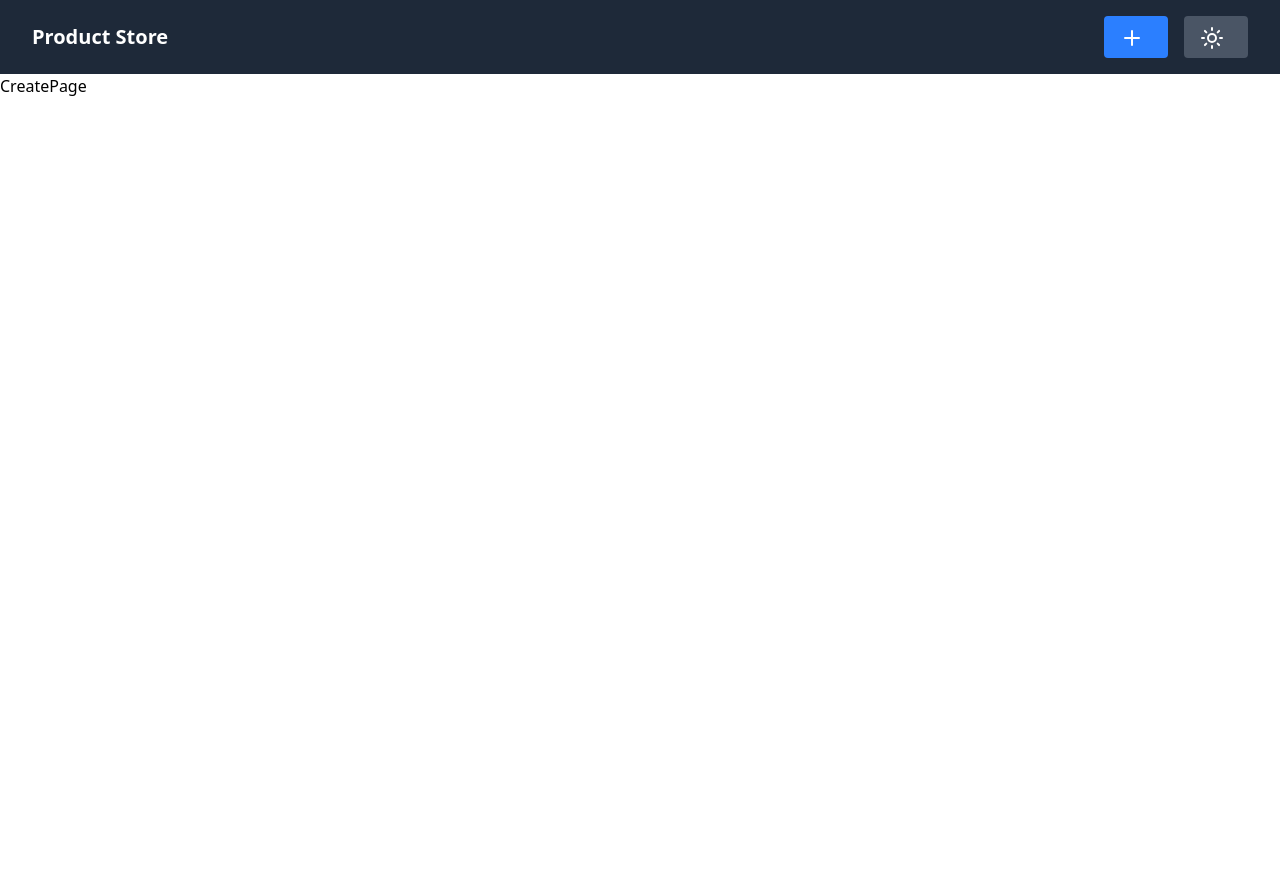
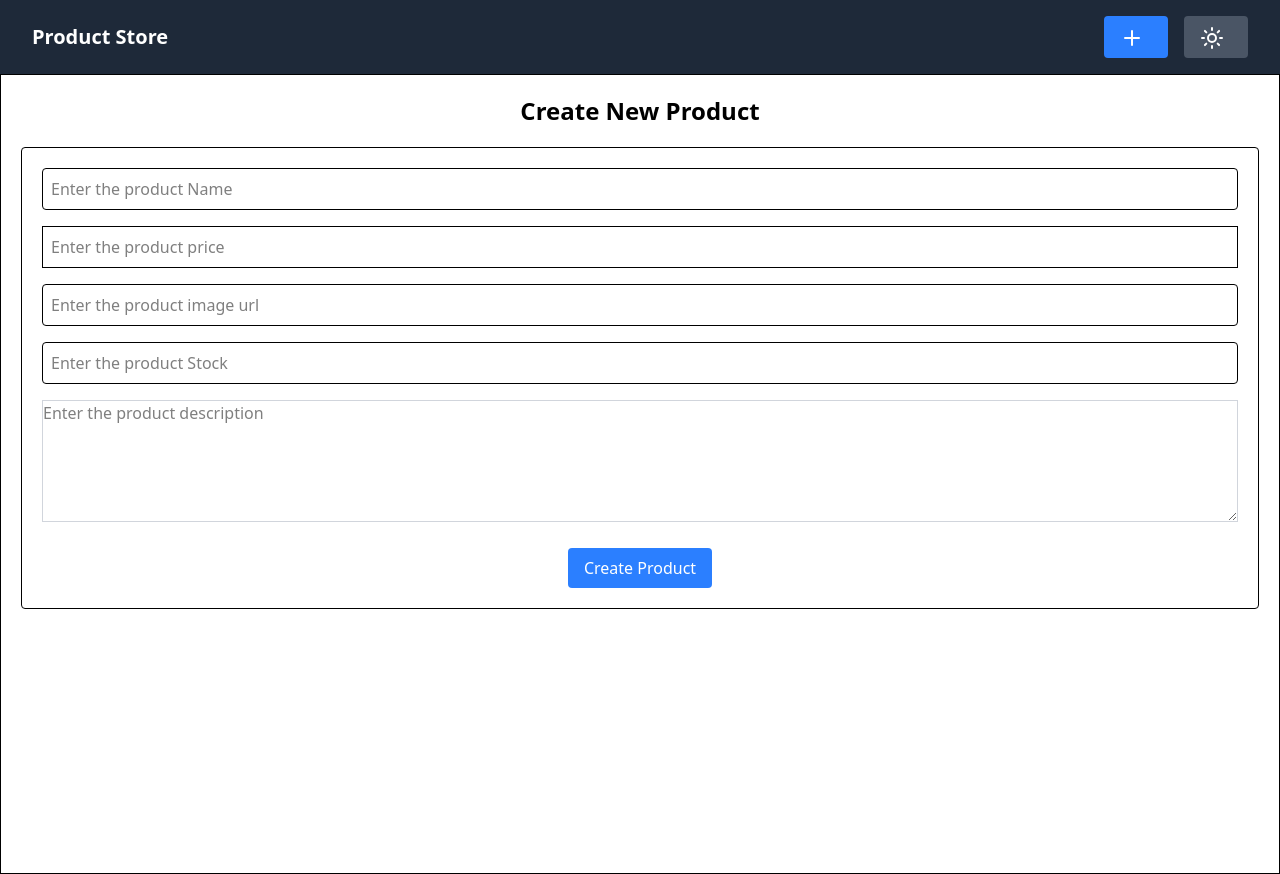
Before and after one commit to Tiisu/MERN-stack-Personal-Projects, a React (Vite) app in the folder product-store/frontend/: page /create-product in a window 1280 px wide. Before the commit the page ends 800 px from the top, so only its background shows below. Built offline with nearby package versions, Linux system fonts and the light colour scheme; what @radix-ui/themes would draw is missing.

Commit message:
worked on creating products

```diff
--- a/product-store/frontend/src/components/Navbar.jsx
+++ b/product-store/frontend/src/components/Navbar.jsx
@@ -1,15 +1,23 @@
 import React from 'react'
 import { PlusIcon, SunIcon } from 'lucide-react'
+import { Link, Links } from 'react-router-dom'
 
 function Navbar() {
   return (
     // creating a navbar component with logo and create icon using lucide icons and a theme change button
     <div className='flex justify-between items-center p-4 bg-gray-800 text-white mx-auto max-w-7xl px-2 sm:px-6 lg:px-8'>
-      <div className='text-xl font-bold'>Product Store</div>
+      <Link to="/">
+            <div className='text-xl font-bold'>Product Store</div>
+      </Link>
+
       <div className='flex items-center space-x-4'>
-        <button className='bg-blue-500 hover:bg-blue-700 text-white font-bold py-2 px-4 rounded'>
+      <Link to="/create-product">
+          <button className='bg-blue-500 hover:bg-blue-700 text-white font-bold py-2 px-4 rounded'>
           <PlusIcon className='inline-block mr-2' />
         </button>
+
+
+      </Link>
         <button className='bg-gray-600 hover:bg-gray-800 text-white font-bold py-2 px-4 rounded'>
           <SunIcon className='inline-block mr-2' />
         </button>
--- a/product-store/frontend/src/pages/CreatePage.jsx
+++ b/product-store/frontend/src/pages/CreatePage.jsx
@@ -1,8 +1,107 @@
 import React from 'react'
+import { useState } from 'react';
+import { useNavigate } from 'react-router-dom';
+
 
 const CreatePage = () => {
+  // This is the create page where we will create a new product
+  const navigate = useNavigate();
+  const [newProduct, setNewProduct] = useState({
+    name: '',
+    price: '',
+    image: '',
+    stock: '',
+    description: ''
+
+
+  });
+
+  // console.log(newProduct)
+
+  const submitProduct = async (e) => {
+    e.preventDefault()
+    const serializedData = {
+      name: newProduct.name,
+      price: Number(newProduct.price),
+      stock: Number(newProduct.stock),
+      Image: newProduct.image,
+      description: newProduct.description,
+    }
+    try {
+      const response = await fetch('http://localhost:3000/api/products', {
+        method: 'POST',
+        headers: {
+          'Content-Type': 'application/json',
+        },
+        body: JSON.stringify(newProduct),
+      });
+
+      if (response.ok) {
+        const data = await response.json();
+        console.log("Product created:", data.product)
+        navigate("/")
+      }
+
+
+    } catch (error) {
+      console.error('Error creating product:', error);
+    }
+  }
   return (
-    <div>CreatePage</div>
+    <>
+      <div className='w-full border h-screen'>
+        <div className='p-5 mx-auto '>
+          <h1 className='text-2xl font-bold text-center'>Create New Product</h1>
+          <form onSubmit={submitProduct} action="POST" className='border p-5 rounded mt-5'>
+            <div>
+              <input type="text" placeholder='Enter the product Name' id='name' className='border w-full mb-4 p-2 rounded'
+              value={newProduct.name}
+              onChange={(e) => setNewProduct ({...newProduct, name: e.target.value})}
+              />
+            </div>
+            <div>
+              <input type="number" placeholder='Enter the product price' id='price' className='border w-full mb-4 p-2' min={0}
+              value={newProduct.price}
+              onChange={(e) => setNewProduct ({...newProduct, price: e.target.value})}
+
+              />
+            </div>
+            <div>
+              <input type="url" placeholder='Enter the product image url' id='image' className='border w-full mb-4 p-2 rounded'
+              value={newProduct.image}
+              onChange={(e) => setNewProduct ({...newProduct, image: e.target.value})}
+
+              />
+            </div>
+
+            <div>
+              <input type="number" placeholder='Enter the product Stock' id='stock' className='border w-full mb-4 p-2 rounded' min={0}
+              value={newProduct.stock}
+              onChange={(e) => setNewProduct ({...newProduct, stock: e.target.value})}
+
+              />
+            </div>
+            <textarea name="description" className='w-full border  border-gray-300' placeholder='Enter the product description' rows="5" id='description'
+            value={newProduct.description}
+            onChange={(e) => setNewProduct ({...newProduct, description: e.target.value})}
+
+            >
+
+            </textarea>
+
+            <div className='flex justify-center mt-5'>
+              <button className='bg-blue-500 text-white px-4 py-2 cursor-pointer rounded shadow-amber-200 hover:bg-blue-600'>Create Product</button>
+            </div>
+
+
+          </form>
+
+
+        </div>
+
+
+      </div>
+    </>
   )
 }
 
```
